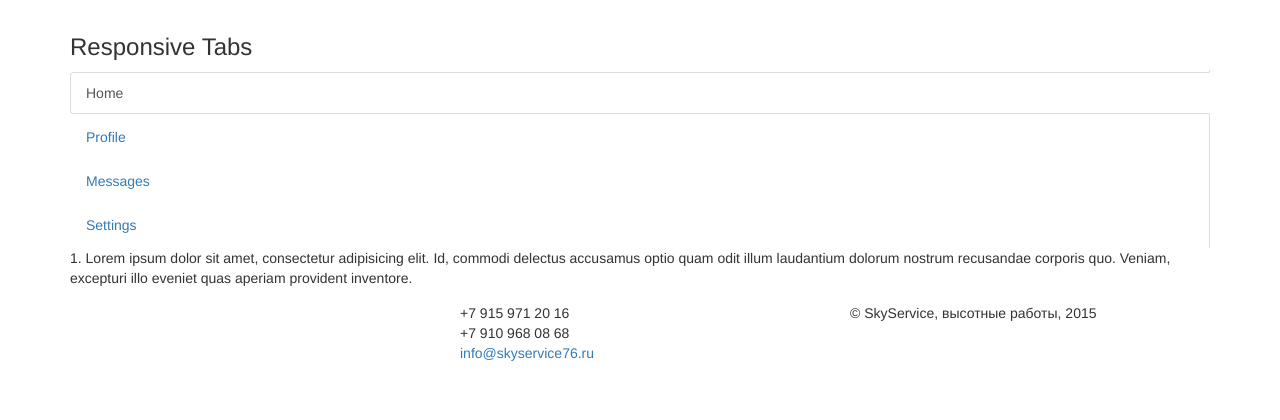
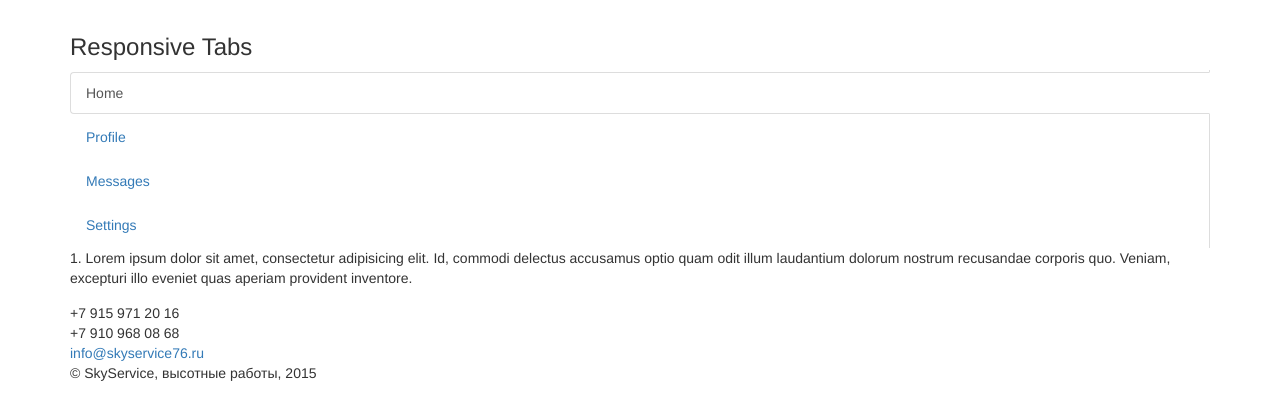
Before and after one commit to skyservice7/skyservice7.github.io, a plain HTML site: page services.html in a window 1280 px wide. Shown: the part 58-478 px from the top of the page. Drawn offline with nearby package versions, Linux system fonts and the light colour scheme; some icons are missing.

Commit message:
чё-то не закомиченное

```diff
--- a/services.html
+++ b/services.html
@@ -76,14 +76,10 @@
 				accordionOn: ['xs', 'sm']
 				});
 				</script>
-				<footer>
+				<div class="footer">
 					<div class="container">
-						<div class="row">
-							<div class="col-md-4">
-								<div class="yashare-auto-init" data-yashareL10n="ru" data-yashareType="medium" data-yashareQuickServices="vkontakte,facebook,twitter,odnoklassniki,moimir,gplus" data-yashareTheme="counter">
-								</div>
-							</div>
-							<div class="contacts col-md-4">
+						<div class="yashare-auto-init" data-yashareL10n="ru" data-yashareType="medium" data-yashareQuickServices="vkontakte,facebook,twitter,odnoklassniki,moimir,gplus" data-yashareTheme="counter"></div>
+						<div class="contacts">
 							<div class="phone">
 								<div>+7 915 971 20 16</div>
 								<div>+7 910 968 08 68</div>
@@ -92,11 +88,9 @@
 								<div><a href="mailto:info@skyservice76.ru">info@skyservice76.ru</a></div>
 							</div>
 						</div>
-							<div class="copyright col-md-4">&copy; SkyService, высотные работы, 2015</div>
+						<div class="copyright">&copy; SkyService, высотные работы, 2015</div>
 					</div>
 				</div>
-				</footer>
-
 				<!--<script type="text/javascript">
 					$(document).ready(function() {
 						//Vertical Tab
```
Lines whose indentation alone changed are shown as unchanged.
